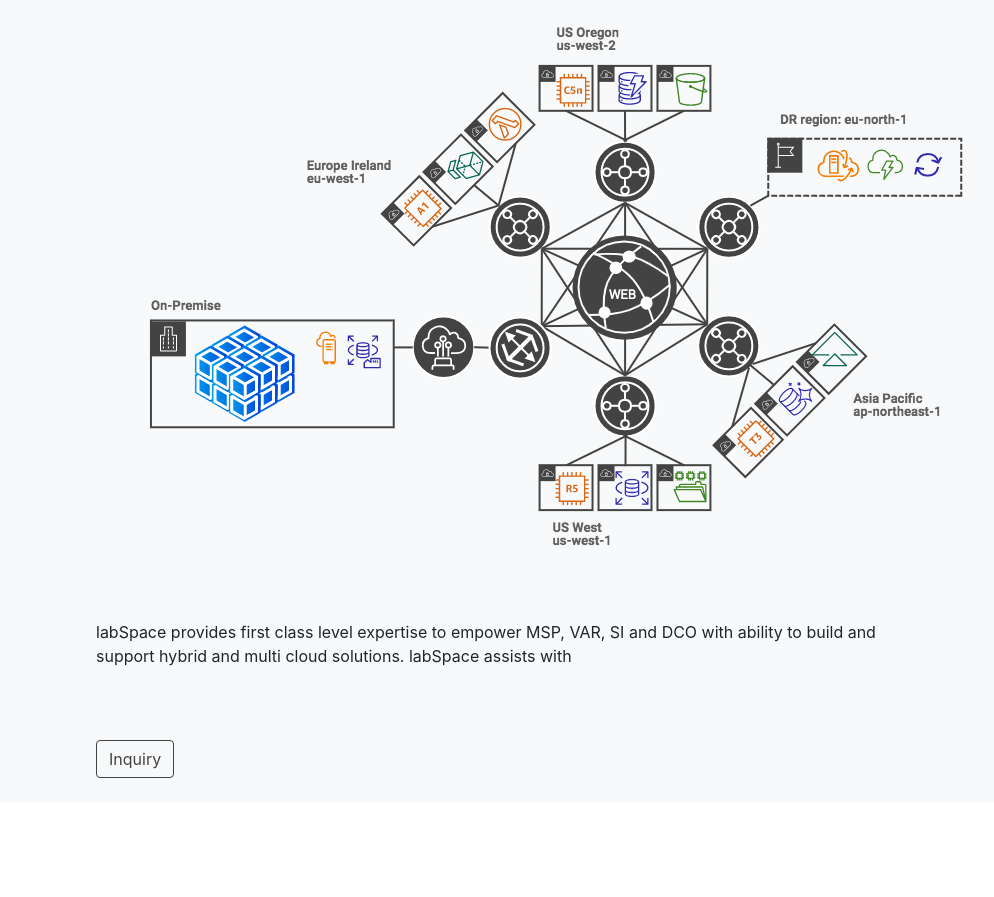
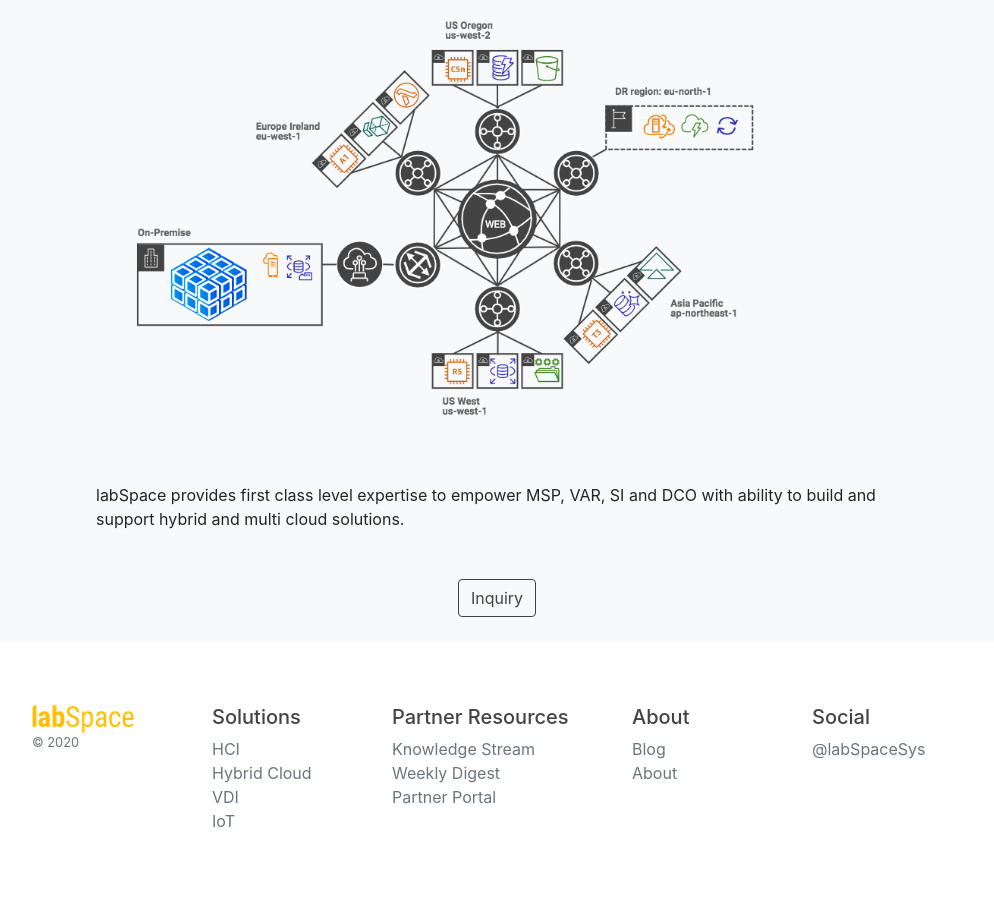
Before and after one commit to IgorNemy/labSpacePages, a plain HTML site: page hybrid.html in a window 1280 px wide. Shown: the part 378-1275 px from the top of the page, without its empty margins (143-1137 px from the left). Before the commit the page ends 1196 px from the top, so only its background shows below. Drawn offline with nearby package versions, Linux system fonts and the light colour scheme.

Commit message:
version 0.41

```diff
--- a/hybrid.html
+++ b/hybrid.html
@@ -16,13 +16,16 @@
 			<div class="col-md-8 mx-auto my-4">
 				<p class="h4 text-uppercase my-5">Hybrid Cloud</p>
 				<p>Public clouds is granular elastic pay-as-you-go model of compute, storage and network resources rental offer. Nature of public cloud allows decouple traditional core IT software asset, such as database or identity broker, from its underlying clustering platform to create fully managed service offered by cloud vendor. Leveraging public cloud resources and services creates unique cost-effective opportunities to build hybrid and multi cloud solutions for sporadical (seasonable) bursting offload, disaster protection, backup repositories and brownfields deployments.</p>
-				<img src="HybridCloud.png" class="mx-auto d-block my-5" alt="Hyprid Cloud">
-				<p class="mb-5">labSpace provides first class level expertise to empower MSP, VAR, SI and DCO with ability to build and support hybrid and multi cloud solutions. labSpace assists with </p>
-				<a class="btn btn-outline-dark mt-4" href="/contact">Inquiry</a>
+				<img src="HybridCloud.png" class="img-fluid d-block mx-auto my-5" alt="Hyprid Cloud">
+				<p class="mb-5">labSpace provides first class level expertise to empower MSP, VAR, SI and DCO with ability to build and support hybrid and multi cloud solutions.</p>
 			</div>
+			<div class="col-md-4 text-center mx-auto">
+        <a class="btn btn-outline-dark mb-4" href="/contact">Inquiry</a>
+      </div>
 		</div>
 
-		<div class="footer"></div>
+		<div id="footer"></div>
+
 		<script src="https://code.jquery.com/jquery-3.5.1.min.js" integrity="sha256-9/aliU8dGd2tb6OSsuzixeV4y/faTqgFtohetphbbj0=" crossorigin="anonymous"></script>
     <script src="https://stackpath.bootstrapcdn.com/bootstrap/4.5.0/js/bootstrap.min.js" integrity="sha384-OgVRvuATP1z7JjHLkuOU7Xw704+h835Lr+6QL9UvYjZE3Ipu6Tp75j7Bh/kR0JKI" crossorigin="anonymous"></script>
     <script type="text/javascript">
```
Also changed, not shown: about.html (+1 -1 lines), contact.html (+1 -1 lines), hci.html (+4 -1 lines), index.html (+1 -1 lines), vdi.html (+5 -3 lines).
